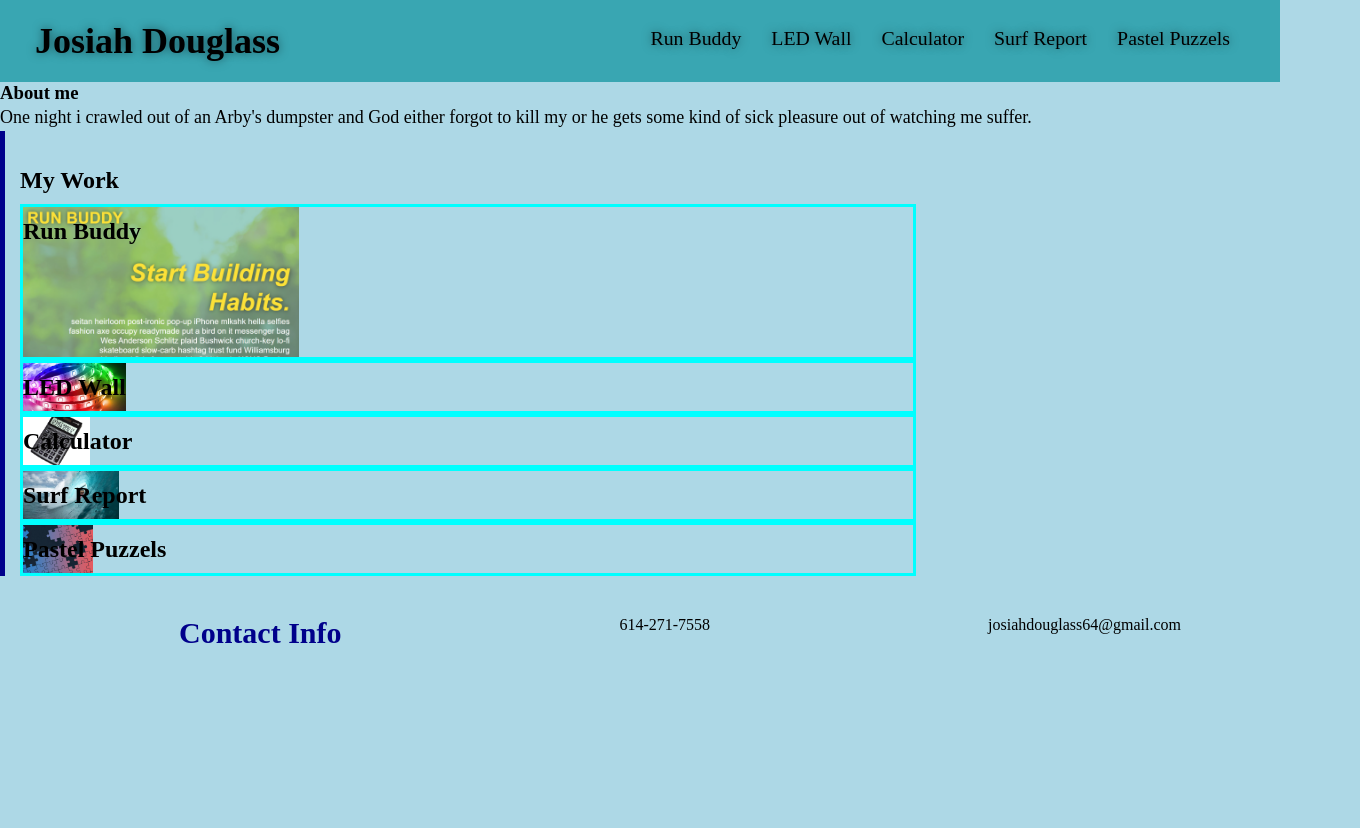
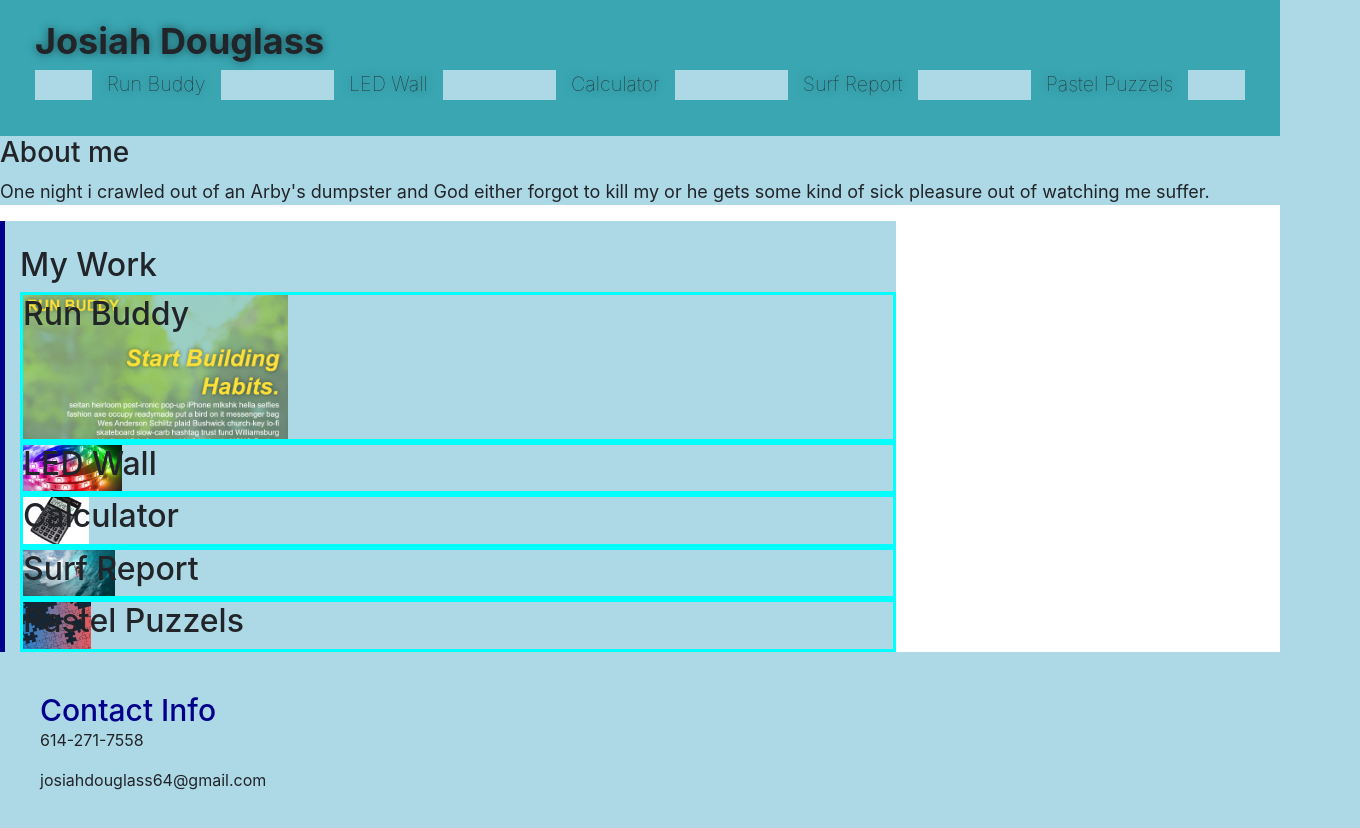
Before and after one commit to JosiahDouglass/portfolio, a plain HTML site: page Portfolio.html in a window 1280 px wide. Shown: the whole page, 1360 px wide, since content can reach past the window. Before the commit the page ends 800 px from the top, so only its background shows below. Drawn offline with nearby package versions, Linux system fonts and the light colour scheme.

Commit message:
Added bootstrap link

```diff
--- a/Portfolio.html
+++ b/Portfolio.html
@@ -2,6 +2,7 @@
 <html>
     <head>
         <link rel="stylesheet" href="./assets/css/styles.css">
+        <link rel="stylesheet" href="https://cdn.jsdelivr.net/npm/bootstrap@4.1.3/dist/css/bootstrap.min.css" integrity="sha384-MCw98/SFnGE8fJT3GXwEOngsV7Zt27NXFoaoApmYm81iuXoPkFOJwJ8ERdknLPMO" crossorigin="anonymous">
         <title>Josiah Douglass</title>
     </head>
 
```
